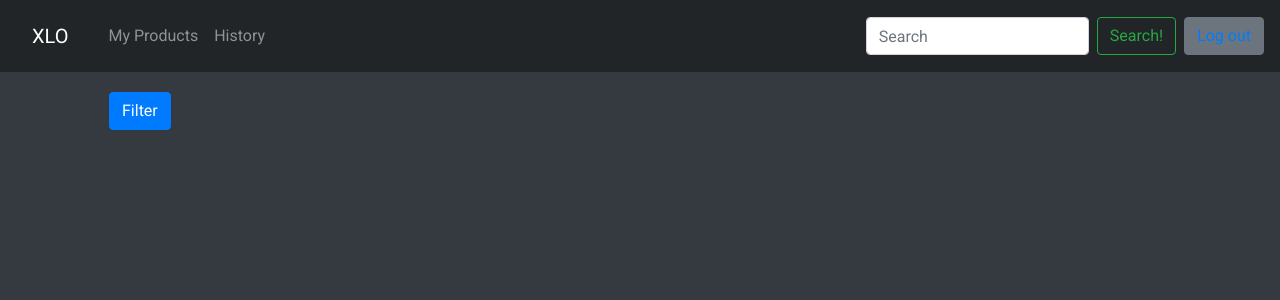
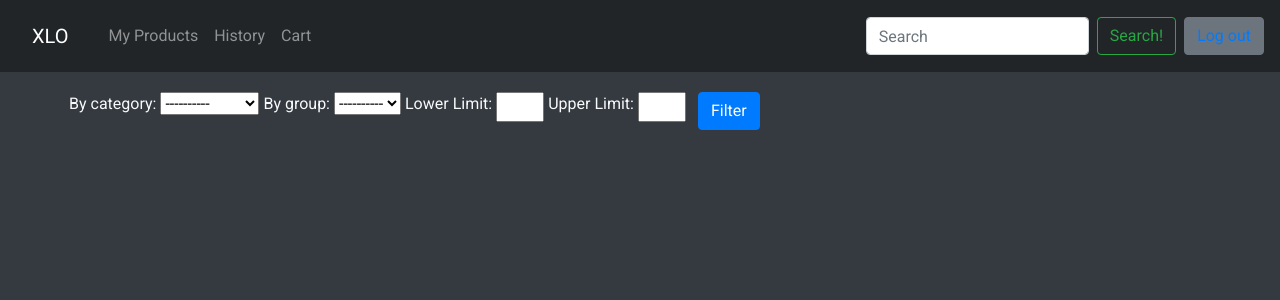
Before and after one commit to TomeCarvalho/TPW_T1, a Django app: page /myproducts/ in a window 1280 px wide. Shown: the top 300 px of the page. Run offline with Django 3.2, Linux system fonts and the light colour scheme; the visitor is signed in with stand-in values (Sample User, id 1); data that the repository does not hold is empty; some libraries are stand-ins or nearby versions.

Commit message:
added cart option on navbar and fixed myproduct to show only MY PRODUCTS

```diff
--- a/djangoProject/app/views.py
+++ b/djangoProject/app/views.py
@@ -58,9 +58,6 @@ def dashboard(request):
             product_list = Product.objects.filter(name__icontains=search_prompt)
         else:
             product_list = Product.objects.all()
-
-
-
     pgs = zip_longest(*(iter(product_list),) * 3)  # chunky!
     tparams = {
         "logged": request.user.is_authenticated,
@@ -73,20 +70,40 @@ def dashboard(request):
 
 def myproducts(request):
     logged = request.user.is_authenticated
+    search_prompt = ''
     if not logged:
         return redirect(dashboard)
-    search_prompt = request.GET.get('search_prompt', '')
-    if search_prompt:
-        product_list = Product.objects.filter(name__icontains=search_prompt)
+    if request.method == 'POST':
+        form = SearchForm(request.POST)
+        if form.is_valid():
+            group = form.cleaned_data.get('by_group')
+            category = form.cleaned_data.get('by_category')
+            upper = form.cleaned_data.get('by_price_Upper')
+            lower = form.cleaned_data.get('by_price_Lower')
+            q = Q(seller=request.user)
+
+            if group:
+                q &= Q(group__name=group)
+            if category:
+                q &= Q(category=category)
+            if upper:
+                q &= Q(price__lte=upper)
+            if lower:
+                q &= Q(price__gte=lower)
+            product_list = Product.objects.filter(q)
     else:
-        product_list = Product.objects.all()
-    print(product_list)
+        search_prompt = request.GET.get('search_prompt', '')
+        form = SearchForm()
+        if search_prompt:
+            product_list = Product.objects.filter(name__icontains=search_prompt, seller=request.user)
+        else:
+            product_list = Product.objects.filter(seller=request.user)
     pgs = zip_longest(*(iter(product_list),) * 3)  # chunky!
-    print(pgs)
     tparams = {
         "logged": logged,
         "three_page_group": pgs,
-        "search_prompt": search_prompt[1:-1]
+        "search_prompt": search_prompt[1:-1],
+        "form": form
     }
     return render(request, "dashboard.html", tparams)
 
@@ -148,12 +165,13 @@ def cart(request):
     logged = request.user.is_authenticated
     if logged:
         product_instance_list = ProductInstance.objects.filter(client=request.user)
-        products = []
+        total = 0
         for product in product_instance_list:
-            products.append(product.product)
+            total += product.product.price * product.quantity
         tparams = {
             "logged": logged,
-            "products": products
+            "products": product_instance_list,
+            "total": total
         }
         return render(request, "cart.html", tparams)
     else:
@@ -171,7 +189,6 @@ def checkout(request):
             else:
                 print("NEY")
         else:
-            print("UH")
             form = PaymentForm()
         tparams = {
             "logged": logged,
--- a/djangoProject/templates/layout.html
+++ b/djangoProject/templates/layout.html
@@ -46,6 +46,8 @@
             </li>
             <li class="nav-item {% if historyPage %} active {% endif %}">
                 <a class="nav-link" href="/history">History</a>
+            </li><li class="nav-item {% if historyPage %} active {% endif %}">
+                <a class="nav-link" href="/cart">Cart</a>
             </li>
             {% endif %}
         </ul>
```
Also changed, not shown: djangoProject/templates/cart.html (+5 -8 lines).
